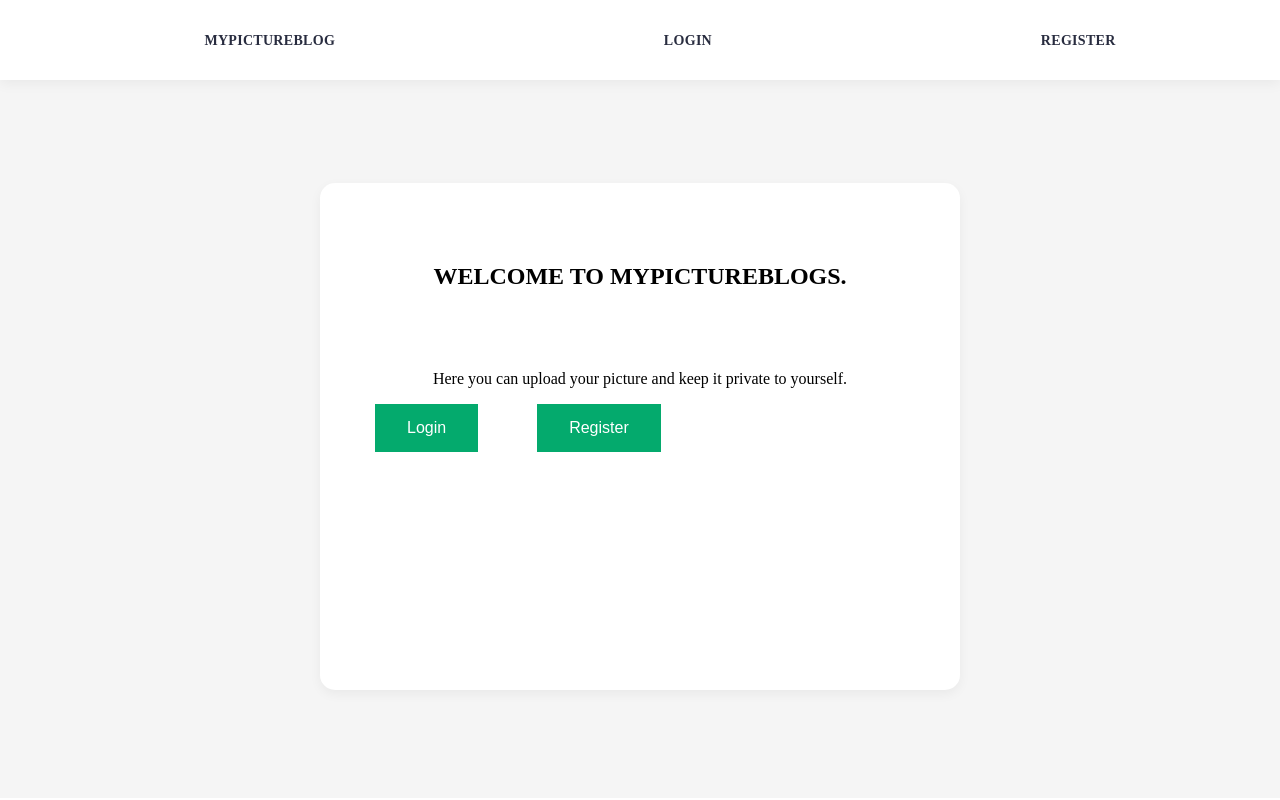
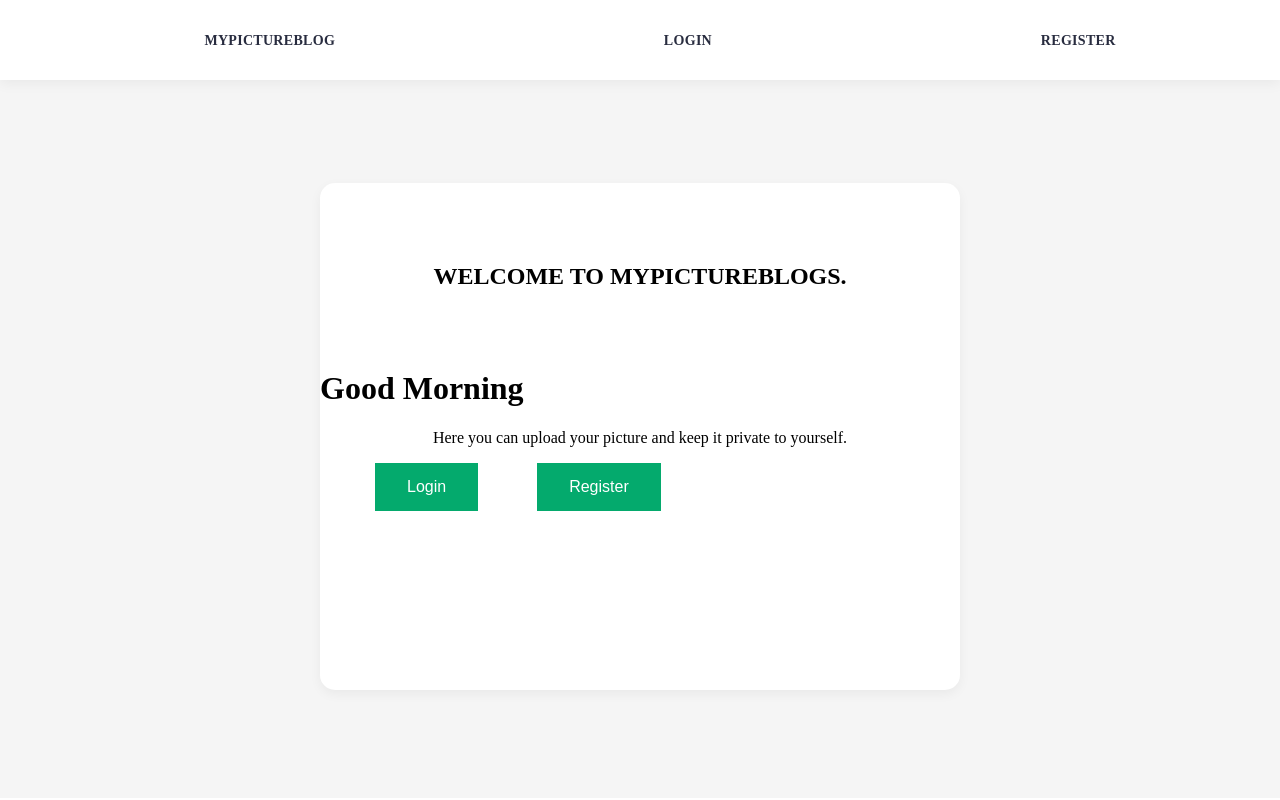
Before and after one commit to RakshatJayakumar/MyPictureBlog, a Django app: page / in a window 1280 px wide. Run offline with Django 3.2, Linux system fonts and the light colour scheme.

Commit message:
good morning

```diff
--- a/templates/main.html
+++ b/templates/main.html
@@ -3,6 +3,7 @@
 {% block content %}
   <div class="authappform loginpage">
     <h2>Welcome to MyPictureBlogs.</h2>
+    <h1>Good Morning</h1>
   <p class="para">Here you can upload your picture and keep it private to yourself.</p>
   <a href="{% url 'login' %}"><button>Login</button></a>
   <a href="{% url 'register' %}"><button>Register</button></a>
```
